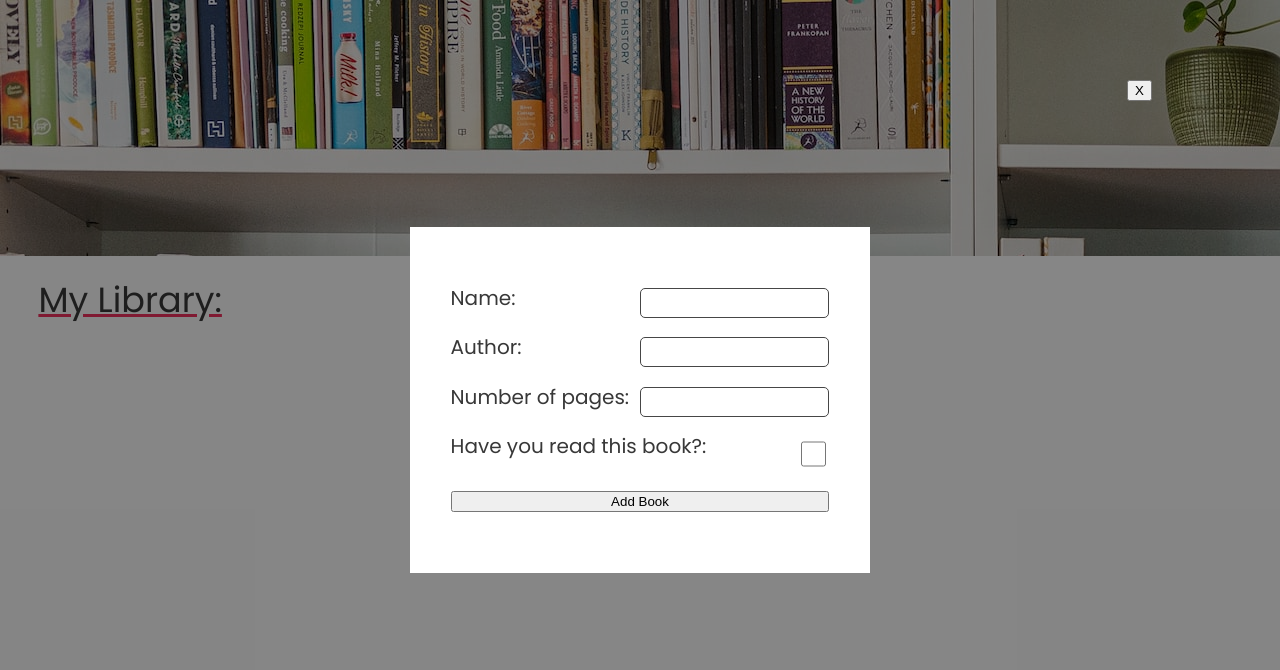
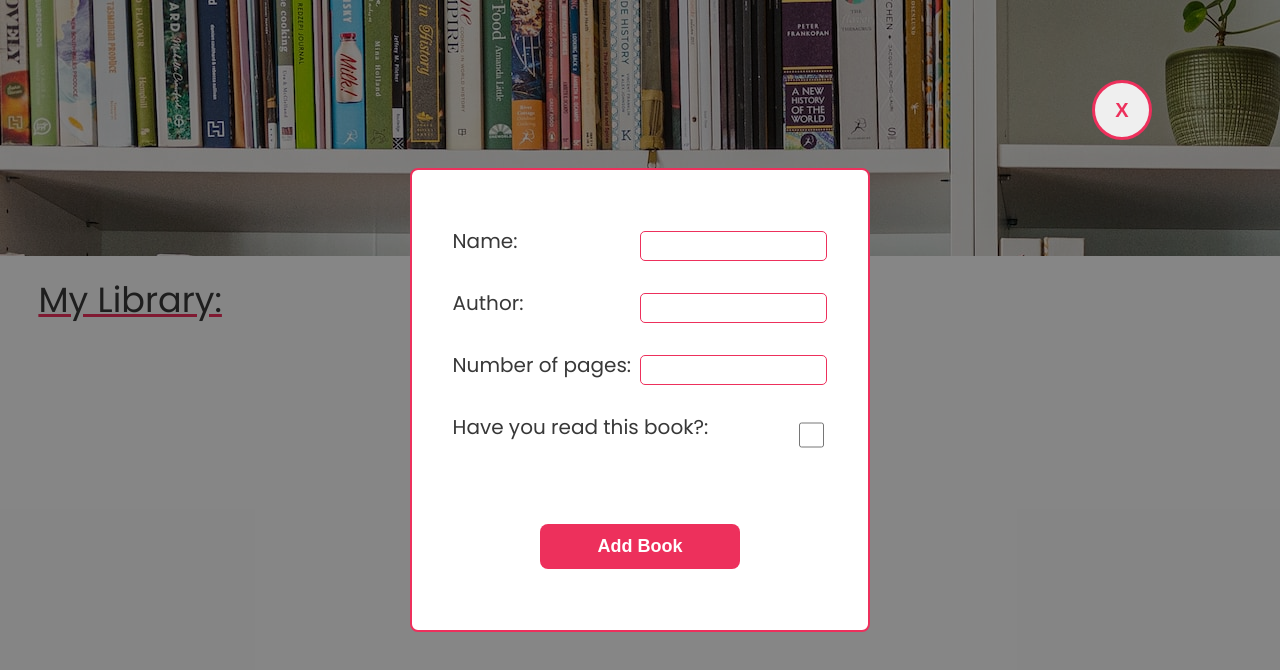
Before and after one commit to IceHenki6/library-project-odin, a plain HTML site: page index.html in a window 1280 px wide. Both pictures are taken after a click on the button "Add Book". Drawn offline with Linux system fonts and the light colour scheme.

Commit message:
finished styling add book form

```diff
--- a/src/assets/css/styles.css
+++ b/src/assets/css/styles.css
@@ -125,12 +125,14 @@ body{
     display: flex;
     flex-direction: column;
     /* align-self: center; */
-    gap: 1.2rem;
+    gap: 2rem;
     width: 45%;
     background-color: var(--card-color);
     min-width: 450px;
 
     padding: 6% 4%;
+    border-radius: 8px;
+    border: 2px solid var(--main-color);
 }
 
 #form label{
@@ -145,7 +147,26 @@ body{
     border-radius: 5px;
 
     font-size: 15px;
-    border: 1px solid rgb(70, 70, 70);
+    border: 1px solid var(--main-color);
+}
+
+#form input:focus{
+    outline: var(--main-color);
+}
+
+#form button{
+    width: 200px;
+    height: 45px;
+    align-self: center;
+    margin-top: 2.4rem;
+
+    background-color: var(--main-color);
+    border: none;
+
+    border-radius: 8px;
+    color: white;
+    font-size: 18px;
+    font-weight: 700;
 }
 
 #read{
@@ -168,8 +189,21 @@ body{
 
 #close-btn{
     position: absolute;
+    text-transform: uppercase;
     top: 10%;
     right: 10%;
+    width: 60px;
+    height: 60px;
+    border-radius: 50%;
+    font-size: 20px;
+    font-weight: 700;
+    border: 3px solid var(--main-color);
+    color: var(--main-color);
+    cursor: pointer;
+}
+
+#close-btn:hover{
+    background-color: rgb(248, 223, 229);
 }
 
 
```
